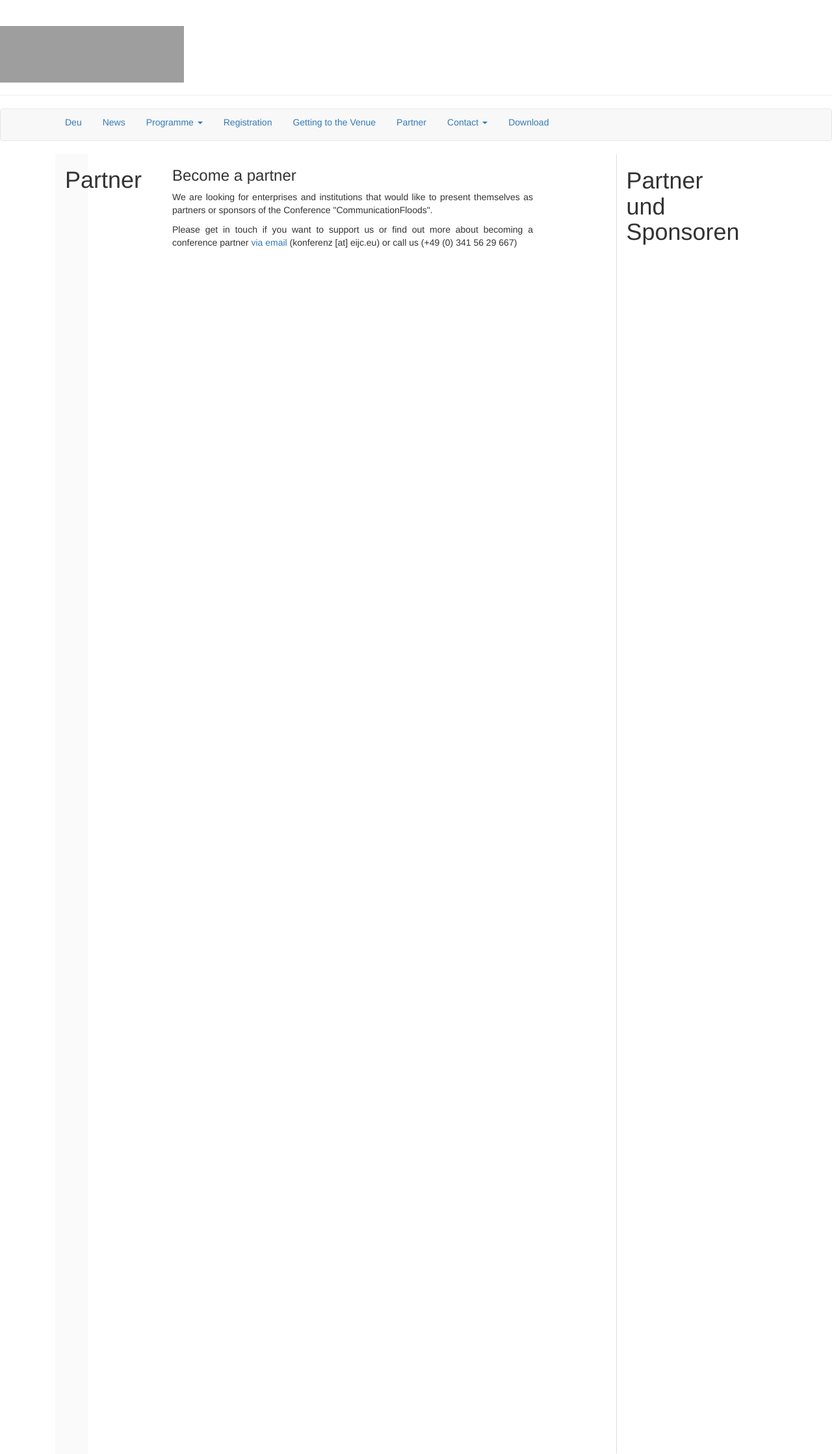
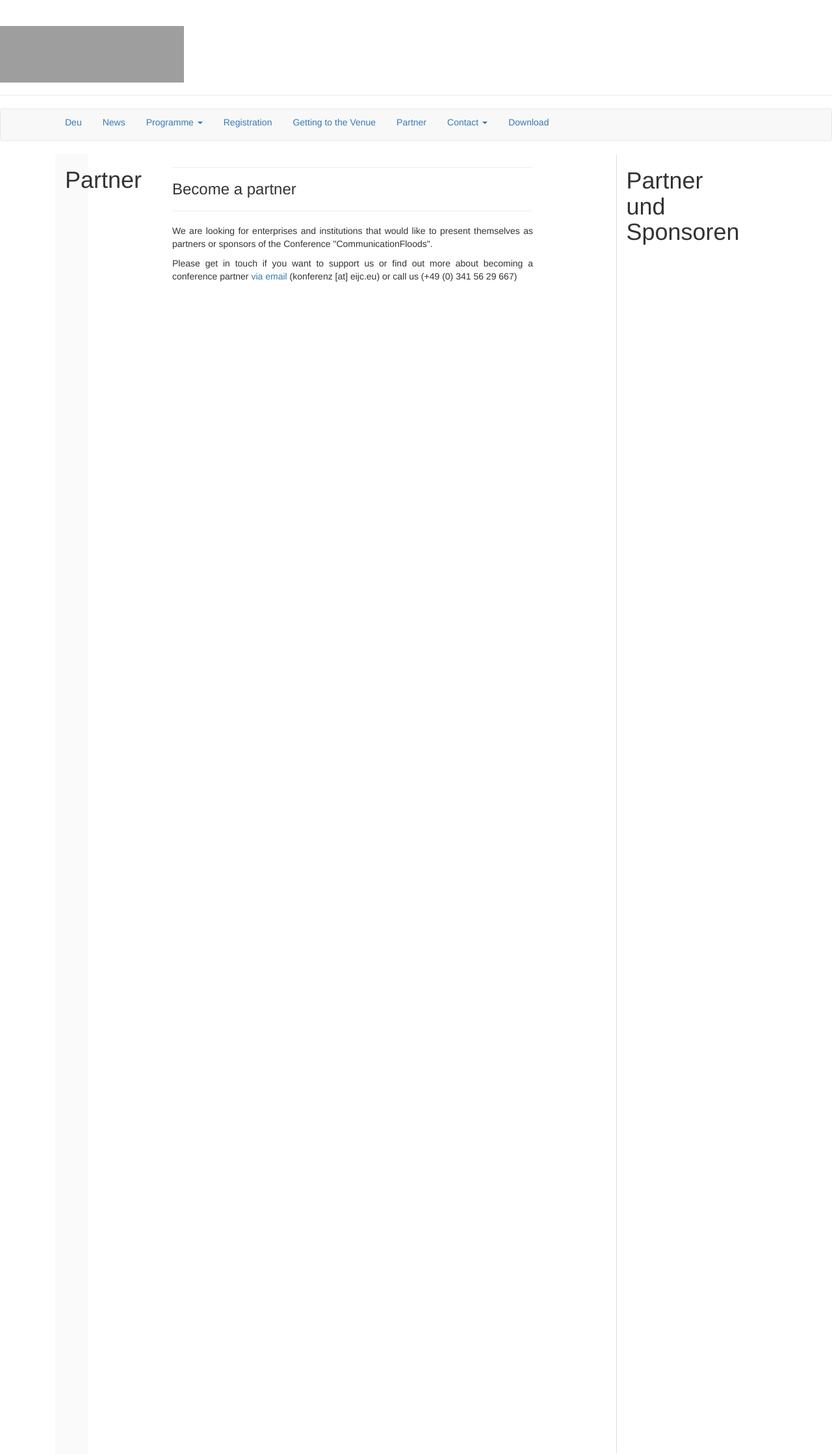
Before and after one commit to susedev/test, a Jekyll site: the page built from partner.html, in a window 1280 px wide. Shown: the whole page at 65% size. Built offline with Jekyll 4.4.1, drawn with Linux system fonts in a browser that asks for light colours; nearby versions of some CDN libraries; grey boxes are pictures that could not be loaded.

Commit message:
Edit from JekyllCMS

```diff
--- a/partner.html
+++ b/partner.html
@@ -2,8 +2,10 @@
 title: Partner
 language: en
 ---
+<hr noshade="noshade" size="1" />
 <h3>Become a partner</h3>
 
+<hr noshade="noshade" size="1" />
 <p style="text-align: justify;">We are looking for enterprises and institutions that would like to present themselves as partners or sponsors of the Conference &quot;CommunicationFloods&quot;.</p>
 
 <p style="text-align: justify;">Please get in touch if you want to support us or find out more about becoming a conference partner <a href="mailto:konferenz@eijc.eu?subject=Partner">via email</a> (konferenz [at] eijc.eu) or call us (+49 (0) 341 56 29 667)</p>
```
